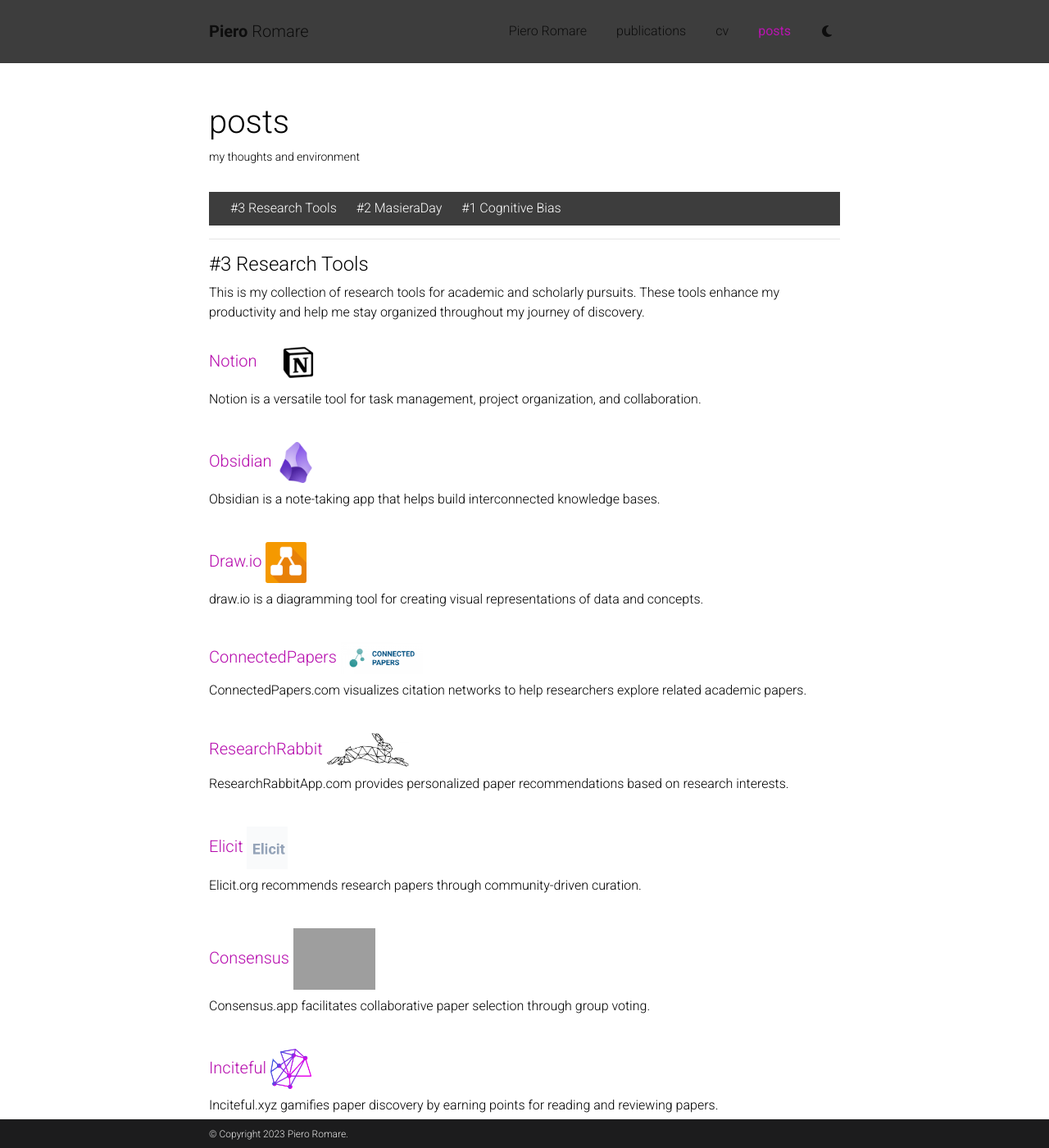
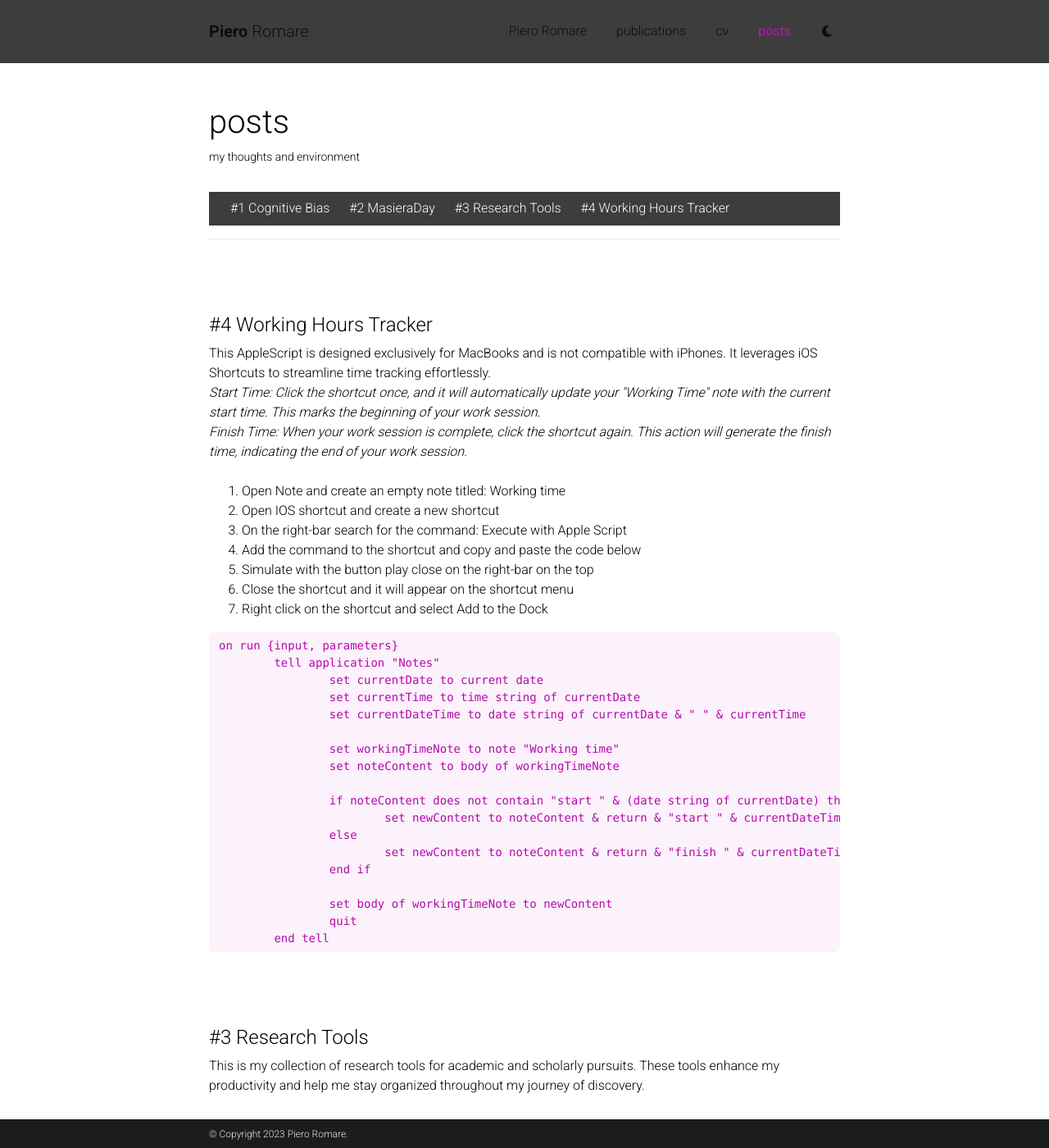
Before and after one commit to pieroromare/pieroromare.github.io, a Jekyll site: the page built from _pages/posts.md, in a window 1280 px wide and 1400 px high. Shown: the whole window at 82% size. Built offline with Jekyll 4.4.1, drawn with Linux system fonts in a browser that asks for light colours; comment, search, counter and statistics services are not loaded; a style sheet for code colours, icons or effects is not loaded.

Commit message:
another post

```diff
--- a/_pages/posts.md
+++ b/_pages/posts.md
@@ -46,13 +46,56 @@
 <body>
     <div class="navbar">
         <ul>
+            <li><a href="#cognitive-bias">#1 Cognitive Bias</a></li>
+            <li><a href="#charity-foundation">#2 MasieraDay</a></li>
             <li><a href="#research-tools">#3 Research Tools</a></li>
-            <li><a href="#charity-foundation">#2 MasieraDay</a></li>
-            <li><a href="#cognitive-bias">#1 Cognitive Bias</a></li>
+            <li><a href="#working-hours">#4 Working Hours Tracker</a></li>
         </ul>
     </div>
 
 <hr>
+
+<hr class="section-divider">
+
+<p id="working hours"></p>
+<h4>#4 Working Hours Tracker</h4>
+<h7>This AppleScript is designed exclusively for MacBooks and is not compatible with iPhones. It leverages iOS Shortcuts to streamline time tracking effortlessly.</h7><br>
+<em>Start Time: Click the shortcut once, and it will automatically update your "Working Time" note with the current start time. This marks the beginning of your work session.<br>
+Finish Time: When your work session is complete, click the shortcut again. This action will generate the finish time, indicating the end of your work session.</em><br><br>
+<ol>
+<li>Open Note and create an empty note titled: Working time</li>
+<li>Open IOS shortcut and create a new shortcut</li>
+<li>On the right-bar search for the command: Execute with Apple Script</li>
+<li>Add the command to the shortcut and copy and paste the code below</li>
+<li>Simulate with the button play close on the right-bar on the top</li>
+<li>Close the shortcut and it will appear on the shortcut menu</li>
+<li>Right click on the shortcut and select Add to the Dock</li>
+</ol>
+
+<pre>
+on run {input, parameters}
+	tell application "Notes"
+		set currentDate to current date
+		set currentTime to time string of currentDate
+		set currentDateTime to date string of currentDate & " " & currentTime
+
+		set workingTimeNote to note "Working time"
+		set noteContent to body of workingTimeNote
+
+		if noteContent does not contain "start " & (date string of currentDate) then
+			set newContent to noteContent & return & "start " & currentDateTime
+		else
+			set newContent to noteContent & return & "finish " & currentDateTime
+		end if
+
+		set body of workingTimeNote to newContent
+		quit
+	end tell
+</pre>
+
+
+
+<hr class="section-divider">
 
 <p id="research-tools"></p>
 <h4>#3 Research Tools</h4>
```
